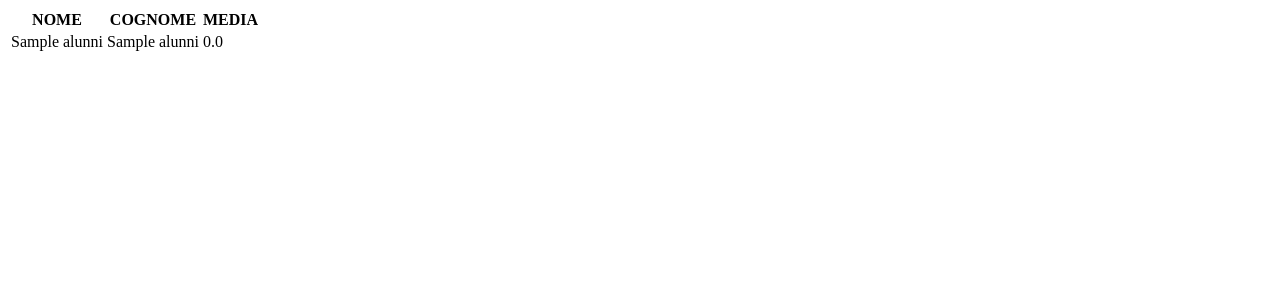
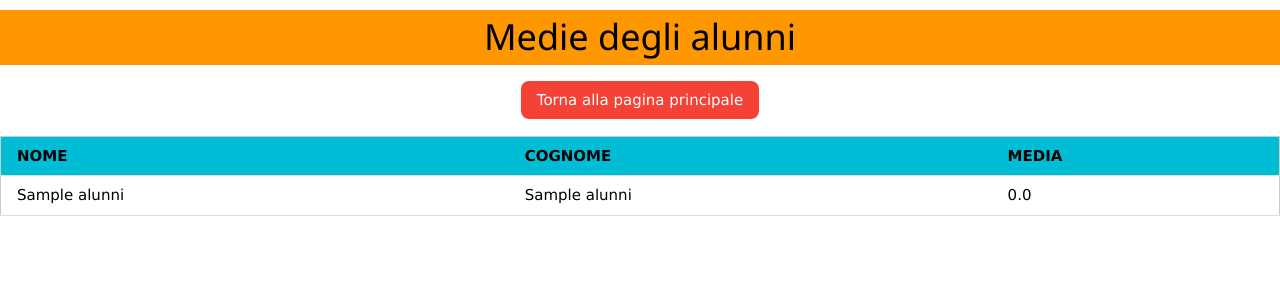
Before and after one commit to GiovanniAncora/db5CI, a Flask app: page /medie in a window 1280 px wide. Shown: the top 300 px of the page. Run offline with Flask 3, Linux system fonts and the light colour scheme; tables that the repository leaves empty or names only in its code hold one stand-in row (values such as "Sample post").

Commit message:
Styling di medie.html

```diff
--- a/templates/medie.html
+++ b/templates/medie.html
@@ -3,12 +3,17 @@
 <head>
     <meta charset="UTF-8">
     <meta name="viewport" content="width=device-width, initial-scale=1.0">
+    <link rel="stylesheet" href="https://www.w3schools.com/w3css/4/w3.css">
     <title>Medie</title>
 </head>
 <body>
-    <table class="w3-table-all">
+    <h1 class="w3-container w3-orange w3-center">Medie degli alunni</h1>
+    <div class="w3-container w3-margin-top w3-margin-bottom w3-center">
+        <a href="{{ url_for('index') }}"><button class="w3-btn w3-round-large w3-red">Torna alla pagina principale</button></a>
+    </div>
+    <table class="w3-table-all w3-hoverable">
         <thead>
-            <tr>
+            <tr class="w3-cyan">
                 {% for c in campi %}
                 <th>{{ c[0].upper() }}</th>
                 {% endfor %}
```
